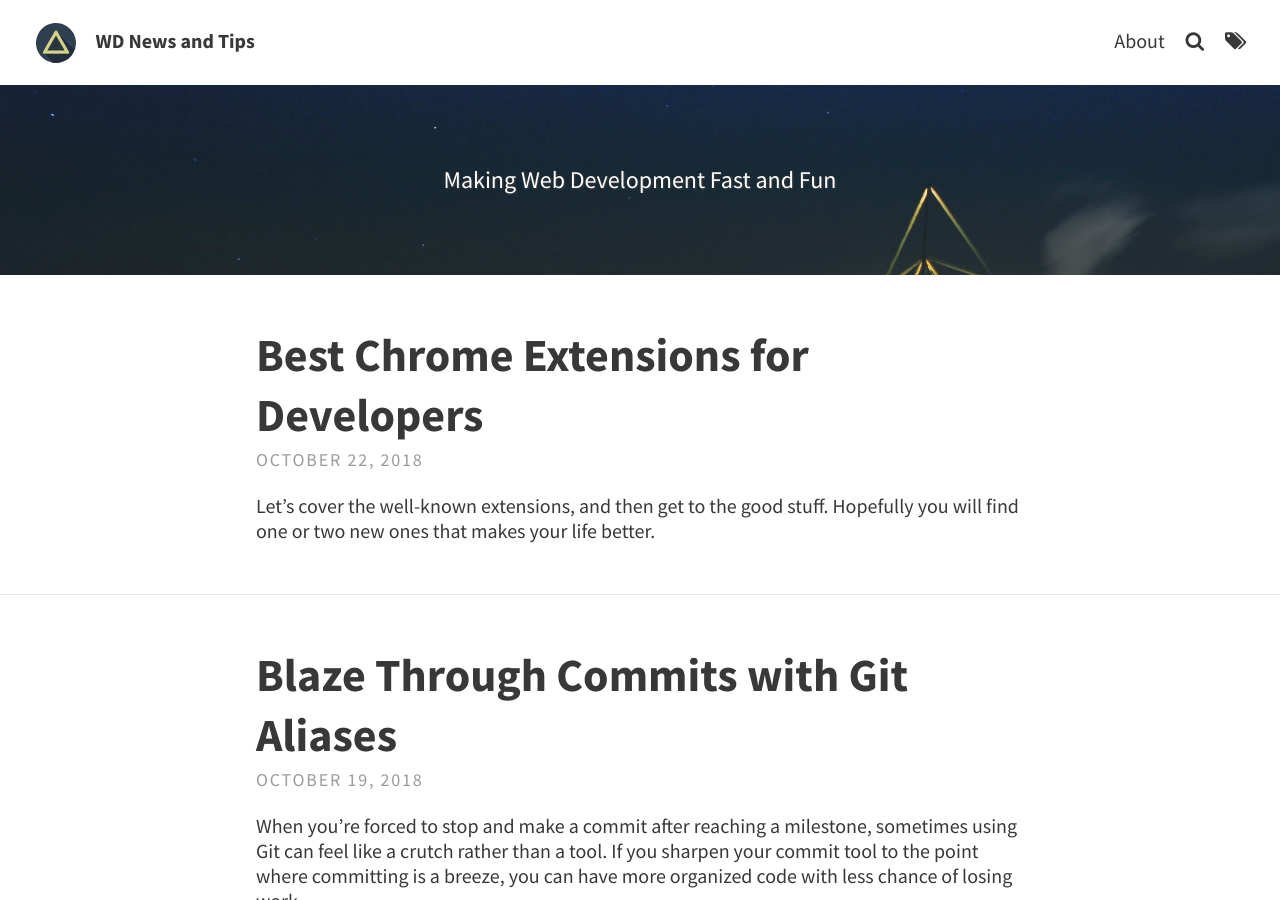
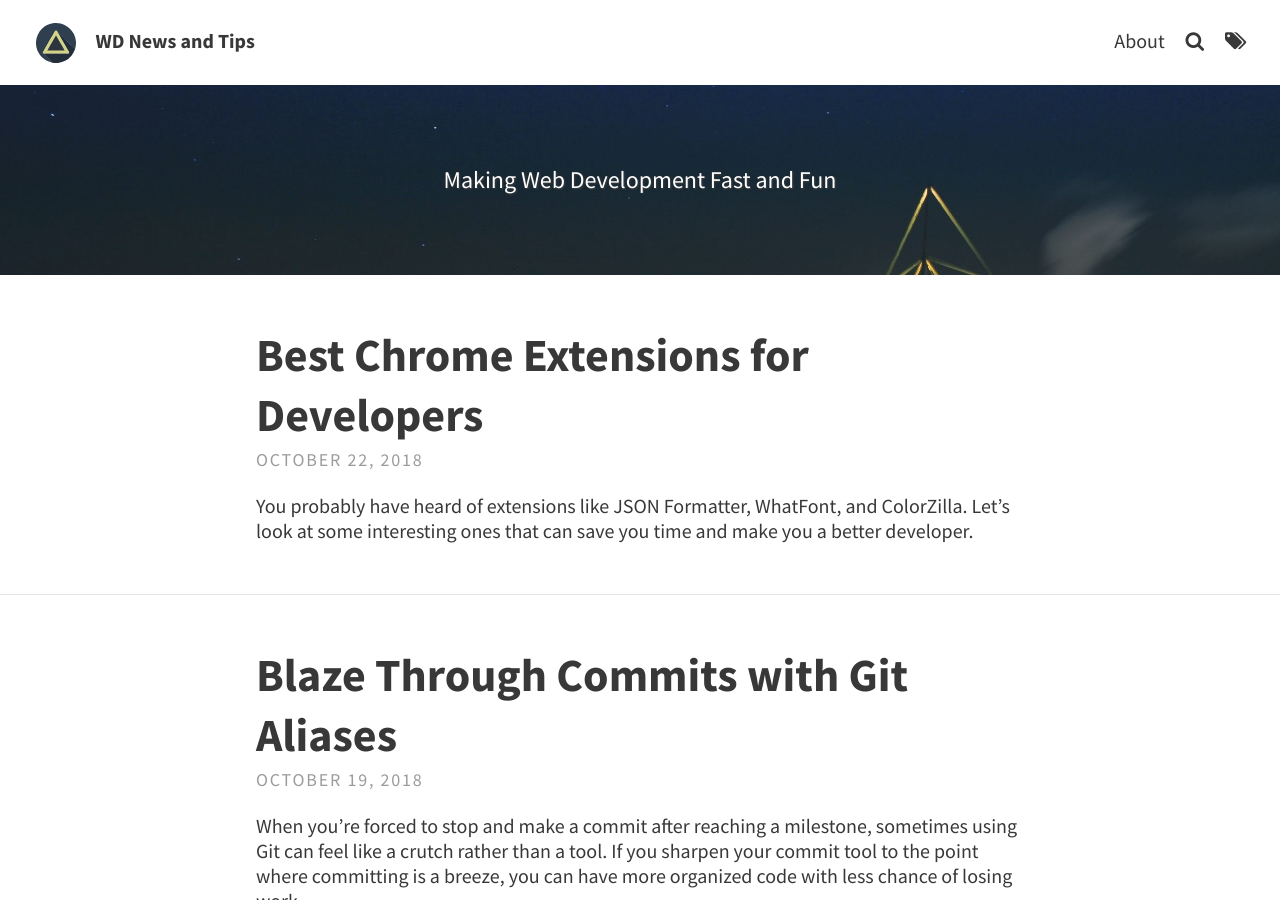
Before and after one commit to celtic426/blog, a Jekyll site: the page built from index.html, in a window 1280 px wide and 900 px high. Built offline with Jekyll 4.4.1, drawn with Linux system fonts in a browser that asks for light colours; the list of posts is cut into pages by our own code; comment, search, counter and statistics services are not loaded.

Commit message:
Add RES extension and align download links in between picture and description

```diff
--- a/_posts/2018-10-22-chrome-extensions.md
+++ b/_posts/2018-10-22-chrome-extensions.md
@@ -4,58 +4,58 @@ title: "Best Chrome Extensions for Developers"
 tags: [Google Chrome, extensions, productivity tools]
 ---
 
-Let's cover the well-known extensions, and then get to the good stuff. Hopefully you will find one or two new ones that makes your life better.
-
-## The Basics
-
-You probably have heard extenions like <a href="https://chrome.google.com/webstore/detail/json-formatter/bcjindcccaagfpapjjmafapmmgkkhgoa?hl=en" target="_blank">JSON Formatter</a>, <a href="https://chrome.google.com/webstore/detail/whatfont/jabopobgcpjmedljpbcaablpmlmfcogm?hl=en" target="_blank">WhatFont</a>, and <a href="https://chrome.google.com/webstore/detail/colorzilla/bhlhnicpbhignbdhedgjhgdocnmhomnp?hl=en" target="_blank">ColorZilla</a>.
+You probably have heard of extensions like <a href="https://chrome.google.com/webstore/detail/json-formatter/bcjindcccaagfpapjjmafapmmgkkhgoa?hl=en" target="_blank">JSON Formatter</a>, <a href="https://chrome.google.com/webstore/detail/whatfont/jabopobgcpjmedljpbcaablpmlmfcogm?hl=en" target="_blank">WhatFont</a>, and <a href="https://chrome.google.com/webstore/detail/colorzilla/bhlhnicpbhignbdhedgjhgdocnmhomnp?hl=en" target="_blank">ColorZilla</a>. Let's look at some interesting ones that can save you time and make you a better developer.
 
 
-## The Good Stuff
-
-### Octotree
+## Octotree
 
 Explore and find what you need. Octotree lets you browse the content of any GitHub repos with a familiar IDE-like tree-view. Genius!
+
+<a href="https://chrome.google.com/webstore/detail/octotree/bkhaagjahfmjljalopjnoealnfndnagc" target="_blank">Download</a>
 
 <p align="center">
   <img src="https://i.imgur.com/fOHbGbx.jpg" alt="Octotree screenshot"> <br>
   <i>Browse GitHub repos with a sidebar tree view.</i>
 </p>
 
-<a href="https://chrome.google.com/webstore/detail/octotree/bkhaagjahfmjljalopjnoealnfndnagc" target="_blank">Download Octotree</a>
 
 
-### imgur Uploader
+## imgur Uploader
 
 Get an Imgur link to any photo you see in seconds. Right-click and select "Re-host image" and a new tab will open an Imgur page with your photo.
 
-Top tip: When viewing a photo on Imgur, find a direct link with file extension for your projects by clicking the arrow and then 'Share links'.
+<a href="https://chrome.google.com/webstore/detail/imgur-uploader/lcpkicdemehhmkjolekhlglljnkggfcf?hl=en" target="_blank">Download</a>
 
 <p align="center">
   <img src="https://i.imgur.com/QeoqWGk.jpg" alt="imgur Uploader screenshot"> <br>
-  <i>Get a hosted imgur URL with two-clicks!</i>
+  <i>Get a hosted imgur URL with just two-clicks.</i>
 </p>
 
-<a href="https://chrome.google.com/webstore/detail/imgur-uploader/lcpkicdemehhmkjolekhlglljnkggfcf?hl=en" target="_blank">Download imgur Uploader</a>
 
 
 ### Session Buddy
 
-When you need to restart your machine or switch to a different project, it can be a hassle to re-load all your tabs. Now you can shutdown and re-load your session  without fear of forgetting something you had open. Session Buddy automatically saves your recent sessions but you can also manually save.
+Session Buddy automatically saves your recent sessions and also allows you to save your open tabs if you need to restart your machine, or if you just want to close them and return to them later.
 
-<img src="https://i.imgur.com/5HsLW1M.png">
+<a href="https://chrome.google.com/webstore/detail/session-buddy/edacconmaakjimmfgnblocblbcdcpbko?hl=en" target="_blank">Download</a>
 
-<a href="https://chrome.google.com/webstore/detail/session-buddy/edacconmaakjimmfgnblocblbcdcpbko?hl=en" target="_blank">Download Session Buddy</a>
+<p align="center">
+  <img src="https://i.imgur.com/5HsLW1M.png" alt="Session Buddy screenshot"> <br>
+  <i>Save your Chrome tabs for later.</i>
+</p>
 
 
 
 ### Right Click Opens Link New Tab Correct Order
 
-Open links in a new tab with one click. Simply right-clicking a hyperlink will open the link in a new tab in the background. Super helpful for quickly Googling and opening multiple Stack Overflow results.
+Simply right-clicking a hyperlink will open the link in a new tab in the background. Super helpful for quickly Googling and opening multiple Stack Overflow results.
 
-<img src="https://i.imgur.com/7VCuLZt.png" alt="Right Click Opens Link screenshot">
+<a href="https://chrome.google.com/webstore/detail/right-click-opens-link-ne/mhjkeimpgjokbjmioglhlngefbddppnn?hl=en" target="_blank">Download</a>
 
-<a href="https://chrome.google.com/webstore/detail/right-click-opens-link-ne/mhjkeimpgjokbjmioglhlngefbddppnn?hl=en" target="_blank">Download Right Click Opens Link New Tab Correct Order</a>
+<p align="center">
+  <img src="https://i.imgur.com/7VCuLZt.png" alt="Right Click Opens Link screenshot"> <br>
+  <i>Open new links in new tabs with one click.</i>
+</p>
 
 
 
@@ -63,9 +63,12 @@ Open links in a new tab with one click. Simply right-clicking a hyperlink will o
 
 Line up two tabs (or even up to 4) side-by-side when you need to have access to mulitple pages at once.
 
-<img src="https://i.imgur.com/gQZPWR9.png" alt="Tab Resize screenshot">
+<a href="https://chrome.google.com/webstore/detail/tab-resize-split-screen-l/bkpenclhmiealbebdopglffmfdiilejc?hl=en-US" target="_blank">Download Tab Resize</a>
 
-<a href="https://chrome.google.com/webstore/detail/tab-resize-split-screen-l/bkpenclhmiealbebdopglffmfdiilejc?hl=en-US" target="_blank">Download Tab Resize</a>
+<p align="center">
+  <img src="https://i.imgur.com/gQZPWR9.png" alt="Tab Resize screenshot"> <br>
+  <i>Split your screen to show tabs side-by-side.</i>
+</p>
 
 
 
@@ -73,18 +76,22 @@ Line up two tabs (or even up to 4) side-by-side when you need to have access to
 
 Save memory while keeping all your tabs open, The Great Suspender will put a tab to sleep if it hasn't been touched in a while. Easy to whitelist certain domains if needed.
 
-<img src="https://i.imgur.com/BJ9m3R1.jpg" alt="The Great Suspender screenshot">
+<a href="https://chrome.google.com/webstore/detail/the-great-suspender/klbibkeccnjlkjkiokjodocebajanakg?hl=en" target="_blank">Download</a>
 
-<a href="https://chrome.google.com/webstore/detail/the-great-suspender/klbibkeccnjlkjkiokjodocebajanakg?hl=en" target="_blank">Download The Great Suspender</a>
+<p align="center">
+  <img src="https://i.imgur.com/BJ9m3R1.jpg" alt="The Great Suspender screenshot"> <br>
+  <i>Automatically puts tabs to sleep to save memory and increase speed.</i>
+</p>
 
 
 
+### (Bonus) Reddit Enhancement Suite
 
+With 5 stars on the Google Play Store, RES has been around for a while providing a better Reddit experience out of the box. Features like account switching, never-ending-scroll, and automatic comment hiding make it essential for everyone.
 
-## Other Mentions
+<a href="https://chrome.google.com/webstore/detail/the-great-suspender/klbibkeccnjlkjkiokjodocebajanakg?hl=en" target="_blank">Download</a>
 
-### Reddit Enhancement Sweet
-
-### uBlock Origin
-
-### Bonus - CopyClip
+<p align="center">
+  <img src="https://i.imgur.com/RocUlzI.png" alt="Reddit Enhancement Suite screenshot"> <br>
+  <i>The best way to view Reddit.</i>
+</p>
```
